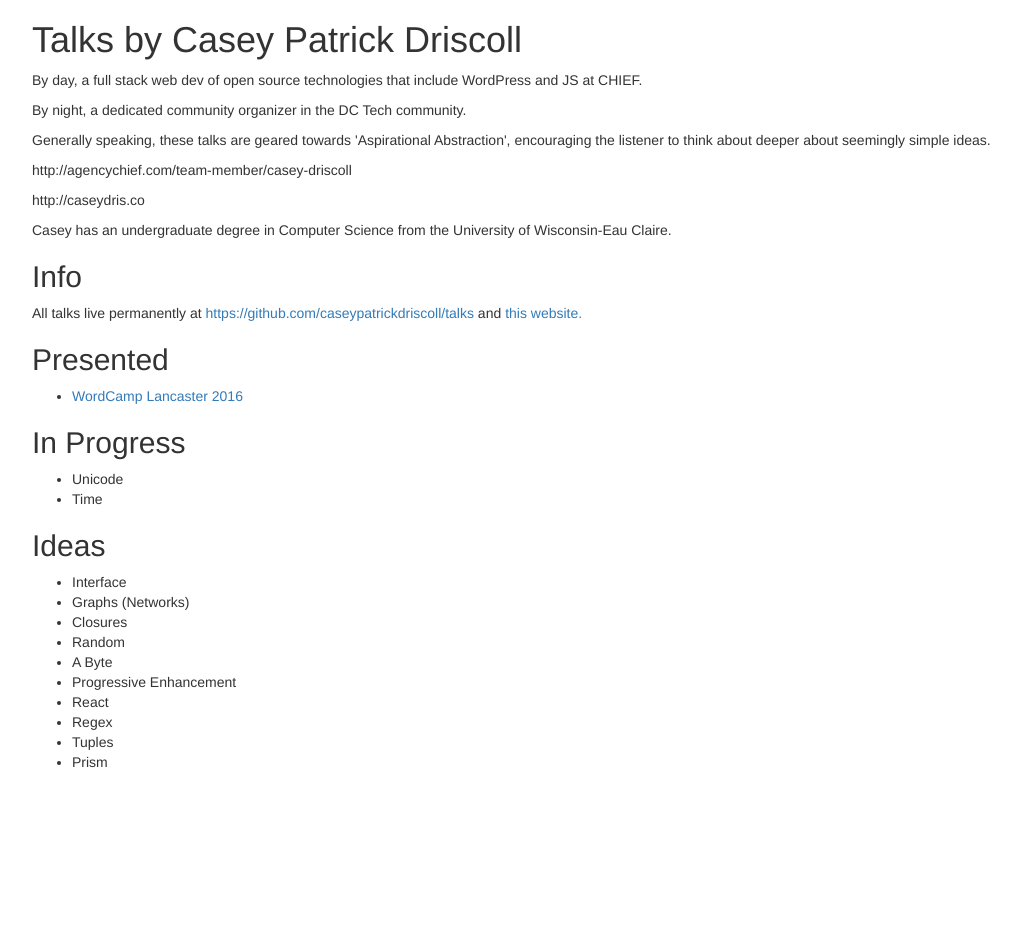
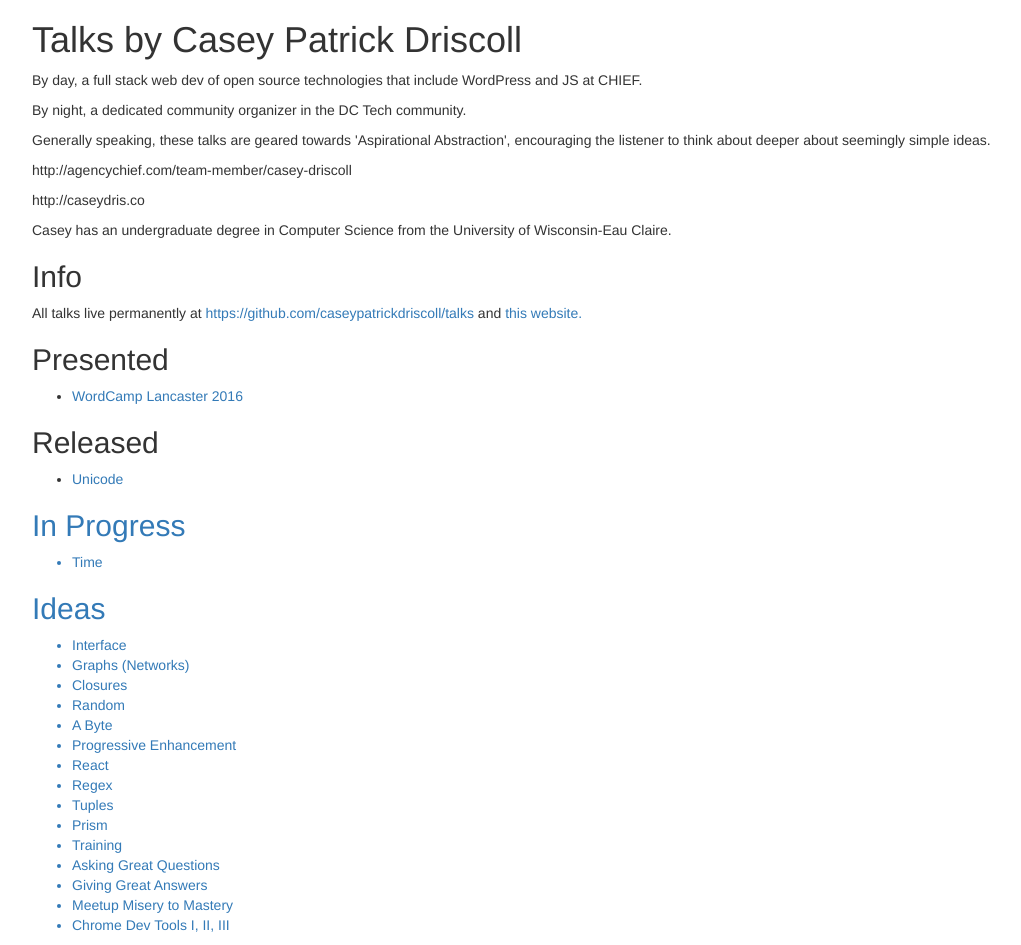
Before and after one commit to caseydriscoll/talks, a plain HTML site: page index.html in a window 1280 px wide. Shown: the whole page, without its empty margins (38-1059 px from the left). Before the commit the page ends 800 px from the top, so only its background shows below. Drawn offline with nearby package versions, Linux system fonts and the light colour scheme.

Commit message:
Add more ideas

```diff
--- a/index.html
+++ b/index.html
@@ -25,9 +25,13 @@
 		  <li><a href="https://caseydris.co/talks/wordcamp-lancaster-2016" target="_blank">WordCamp Lancaster 2016</a></li>
       </ul>
 
+	  <h2>Released</h2>
+	  <ul>
+		  <li><a href="https://caseydris.co/talks/unicode" target="_blank"</a>Unicode</li>
+      </ul>
+
       <h2>In Progress</h2>
       <ul>
-        <li>Unicode</li>
         <li>Time</li>
       </ul>
 
@@ -43,6 +47,11 @@
         <li>Regex</li>
         <li>Tuples</li>
         <li>Prism</li>
+        <li>Training</li>
+        <li>Asking Great Questions</li>
+        <li>Giving Great Answers</li>
+		<li>Meetup Misery to Mastery</li>
+		<li>Chrome Dev Tools I, II, III</li>
       </ul>
     </div>
   </body>
```
